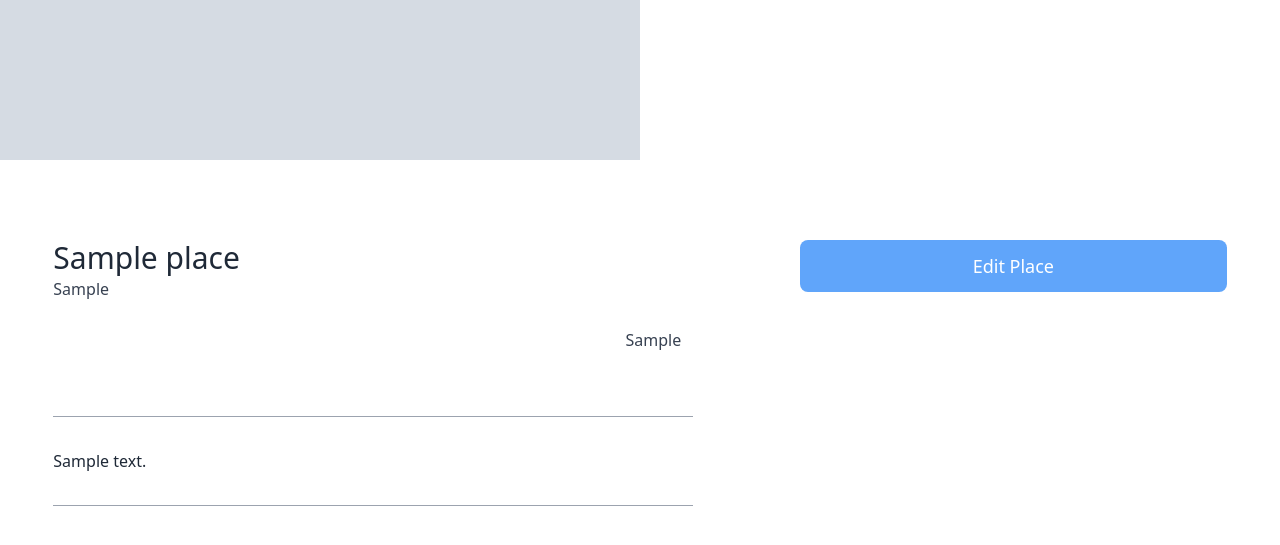
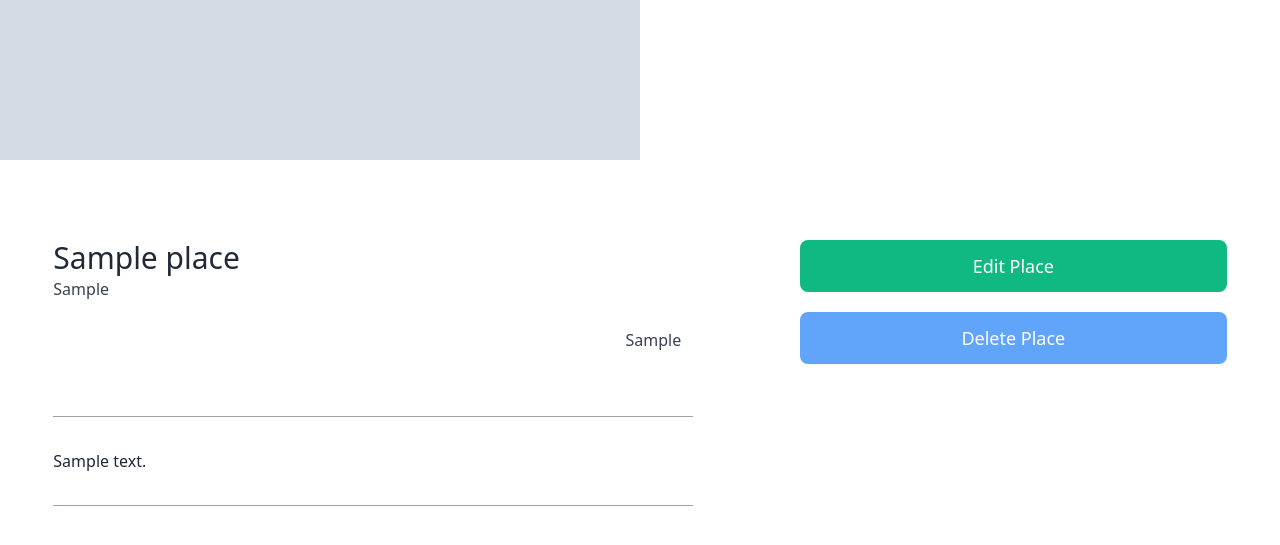
Before and after one commit to abel9851/starscope, a Django app: page /places/1/ in a window 1280 px wide. Shown: the part 516-1061 px from the top of the page. Run offline with Django 3.2, Linux system fonts and the light colour scheme; a user stored in the database is signed in; tables that the repository leaves empty hold one stand-in row (values such as "Sample post"); grey boxes marked "Sample" are stand-in pictures; style sheets or scripts are compiled from the project's sources; some libraries are stand-ins or nearby versions.

Commit message:
add place delete function

```diff
--- a/places/urls.py
+++ b/places/urls.py
@@ -7,6 +7,7 @@ urlpatterns = [
     path("create/", views.CreatePlaceView.as_view(), name="create"),
     path("<int:pk>/", views.PlaceDetail.as_view(), name="detail"),
     path("<int:pk>/edit/", views.EditPlaceView.as_view(), name="edit"),
+    path("<int:place_pk>/delete/", views.delete_place, name="delete"),
     path("<int:pk>/photos/", views.PlacePhotosView.as_view(), name="photos"),
     path("<int:pk>/photos/add", views.AddPhotoView.as_view(), name="add-photo"),
     path(
--- a/places/views.py
+++ b/places/views.py
@@ -1,3 +1,4 @@
+from django.contrib.messages.api import error
 from django.http import Http404
 from django.views.generic import ListView, DetailView, View, UpdateView, FormView
 from django.shortcuts import render, redirect, reverse
@@ -87,6 +88,24 @@ class EditPlaceView(user_mixins.LoggedInOnlyView, UpdateView):
         return place
 
 
+def delete_place(request, place_pk):
+    user = request.user
+
+    try:
+        place = models.Place.objects.get(pk=place_pk)
+        if place.viewfinder.pk != user.pk:
+            messages.error(request, "You can't delete this place")
+
+        else:
+            messages.success(request, "Place Deleted")
+            place.delete()
+
+        return redirect(reverse("core:home"))
+
+    except models.Place.DoesNotExist:
+        redirect(reverse("core:home"))
+
+
 class PlacePhotosView(user_mixins.LoggedInOnlyView, DetailView):
 
     model = models.Place
--- a/templates/places/place_detail.html
+++ b/templates/places/place_detail.html
@@ -68,7 +68,8 @@
     </div>
     <div class="w-1/3">
         {% if place.viewfinder == user %}
-            <a href="{% url 'places:edit' place.pk %}" class="btn-link block">Edit Place</a>
+            <a href="{% url 'places:edit' place.pk %}" class="btn-link block mb-5 bg-green-500">Edit Place</a>
+            <a href="{% url 'places:delete' place.pk %}" class="btn-link block" onclick="return confirm('Do you want delete this room?')">Delete Place</a>
         {% else %}
             <a href="{% url 'reviews:form' place.pk %}" class="btn-link block">Review creates</a>
         {% endif %}
```
